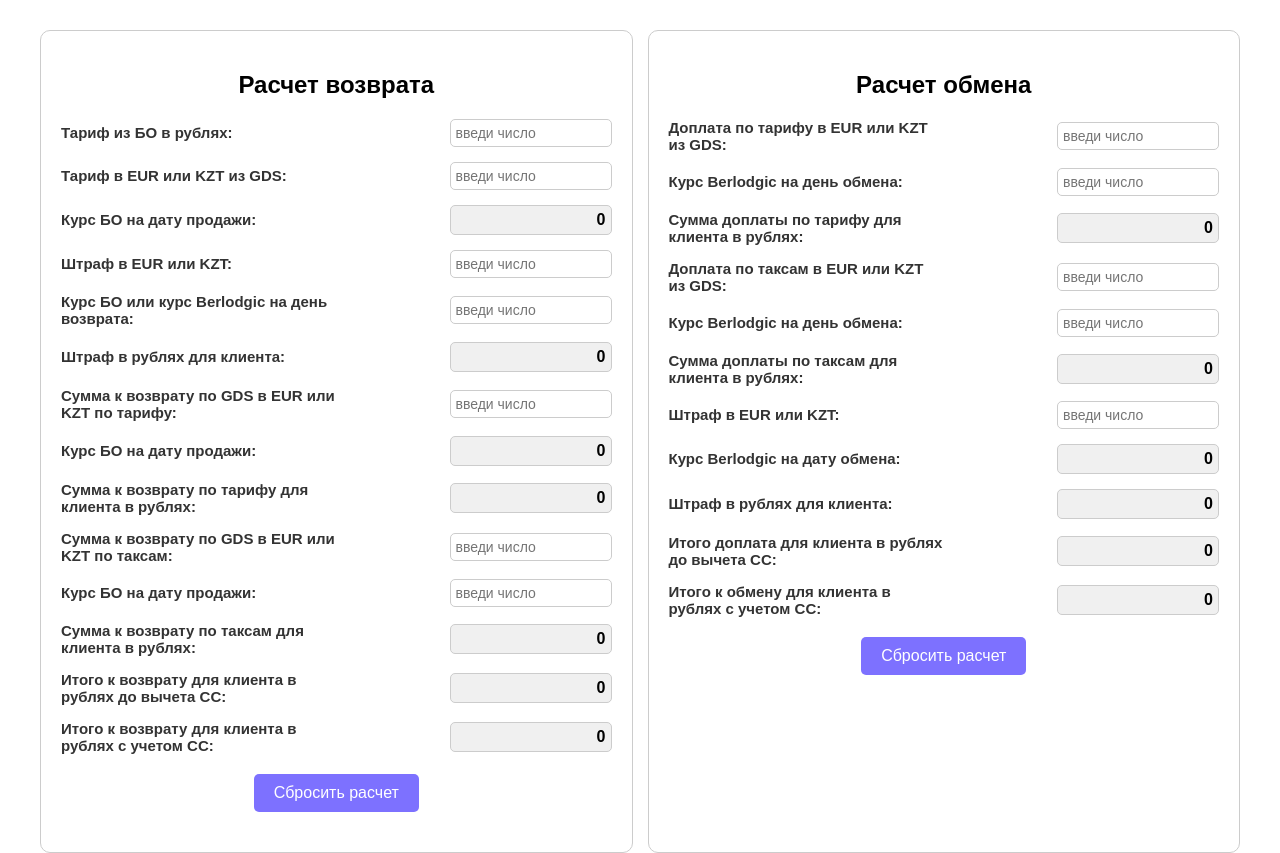
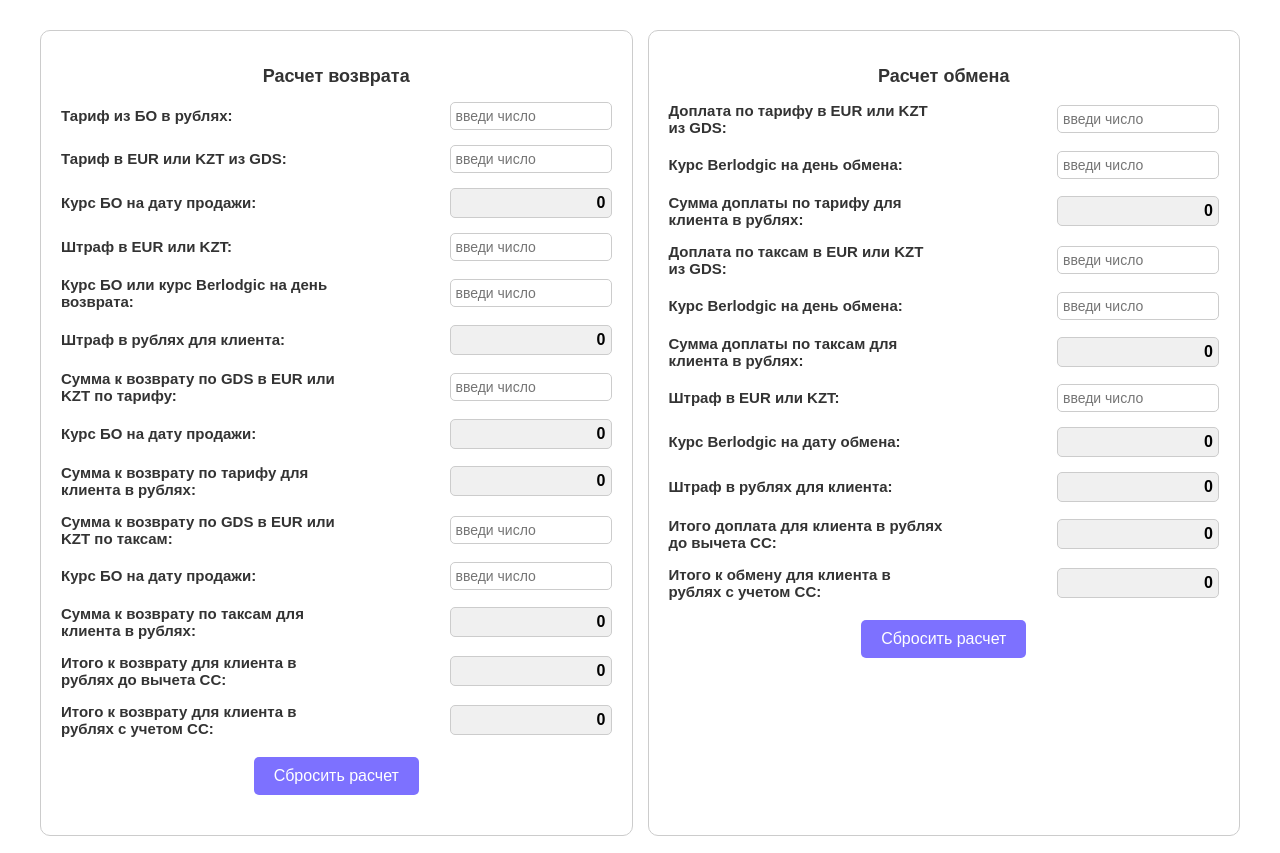
Before and after one commit to GalinaGoncharenko/calculators, a plain HTML site: page index.html in a window 1280 px wide. Drawn offline with Linux system fonts and the light colour scheme.

Commit message:
Update index.html
мп

```diff
--- a/index.html
+++ b/index.html
@@ -31,6 +31,14 @@
             border-radius: 10px;
             box-shadow: none; /* Убираем тень */
             border: 1px solid #ccc; /* Добавляем легкую границу для видимости */
+        }
+
+        /* Стиль для заголовков */
+        .calculator-title {
+            font-size: 18px; /* Уменьшаем размер шрифта */
+            text-align: center; /* Выравнивание по центру */
+            margin-bottom: 15px; /* Отступ снизу */
+            color: #333; /* Темно-серый цвет текста */
         }
 
         /* Стиль для строк внутри калькулятора */
@@ -94,7 +102,7 @@
     <div class="container">
         <!-- Первый калькулятор -->
         <div class="calculator">
-            <h2 style="text-align: center;">Расчет возврата</h2>
+            <h2 class="calculator-title">Расчет возврата</h2>
 
             <!-- Поле 1 -->
             <div class="row">
@@ -162,7 +170,7 @@
 
         <!-- Второй калькулятор -->
         <div class="calculator">
-            <h2 style="text-align: center;">Расчет обмена</h2>
+            <h2 class="calculator-title">Расчет обмена</h2>
 
             <!-- Поле 1 -->
             <div class="row">
```
